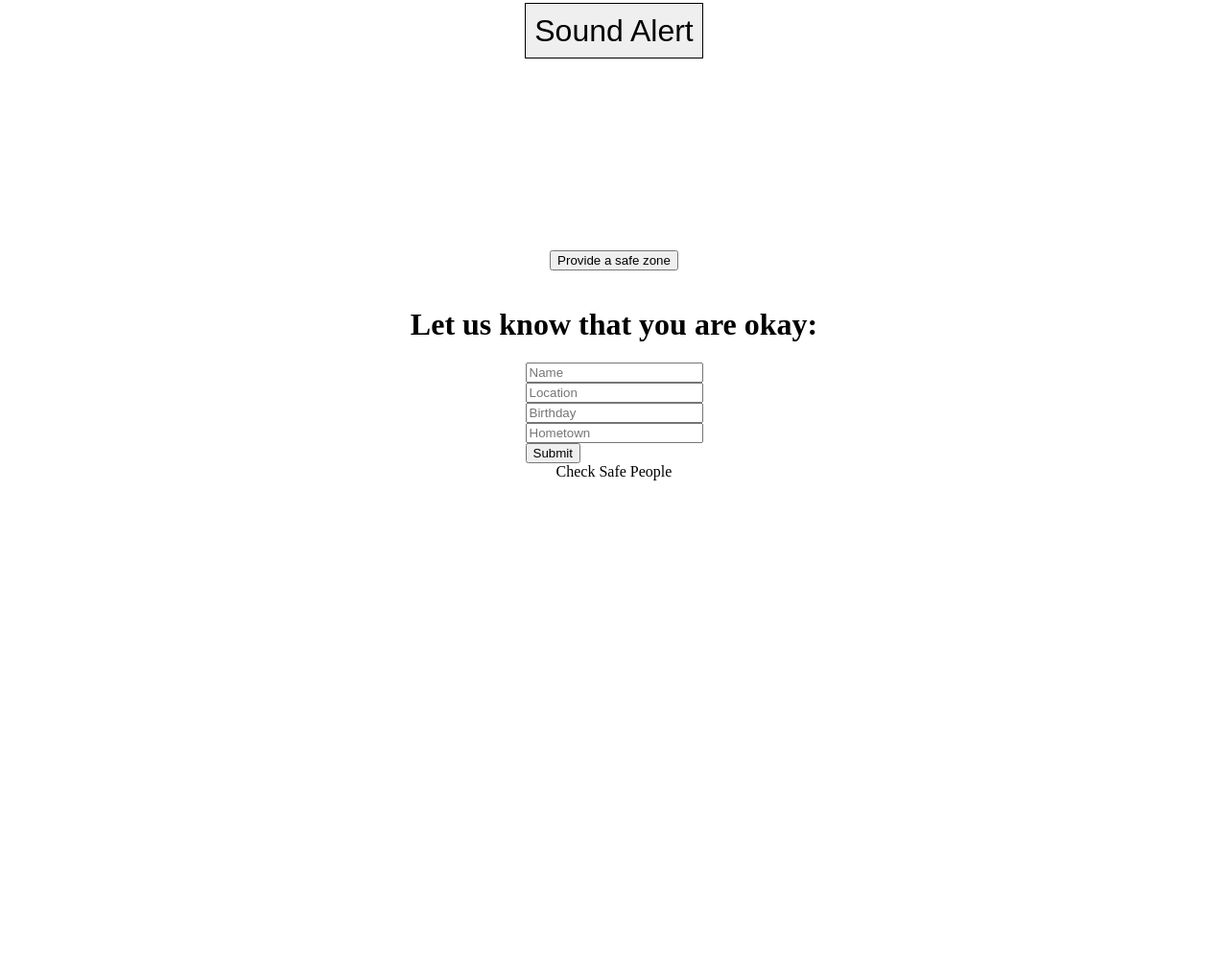
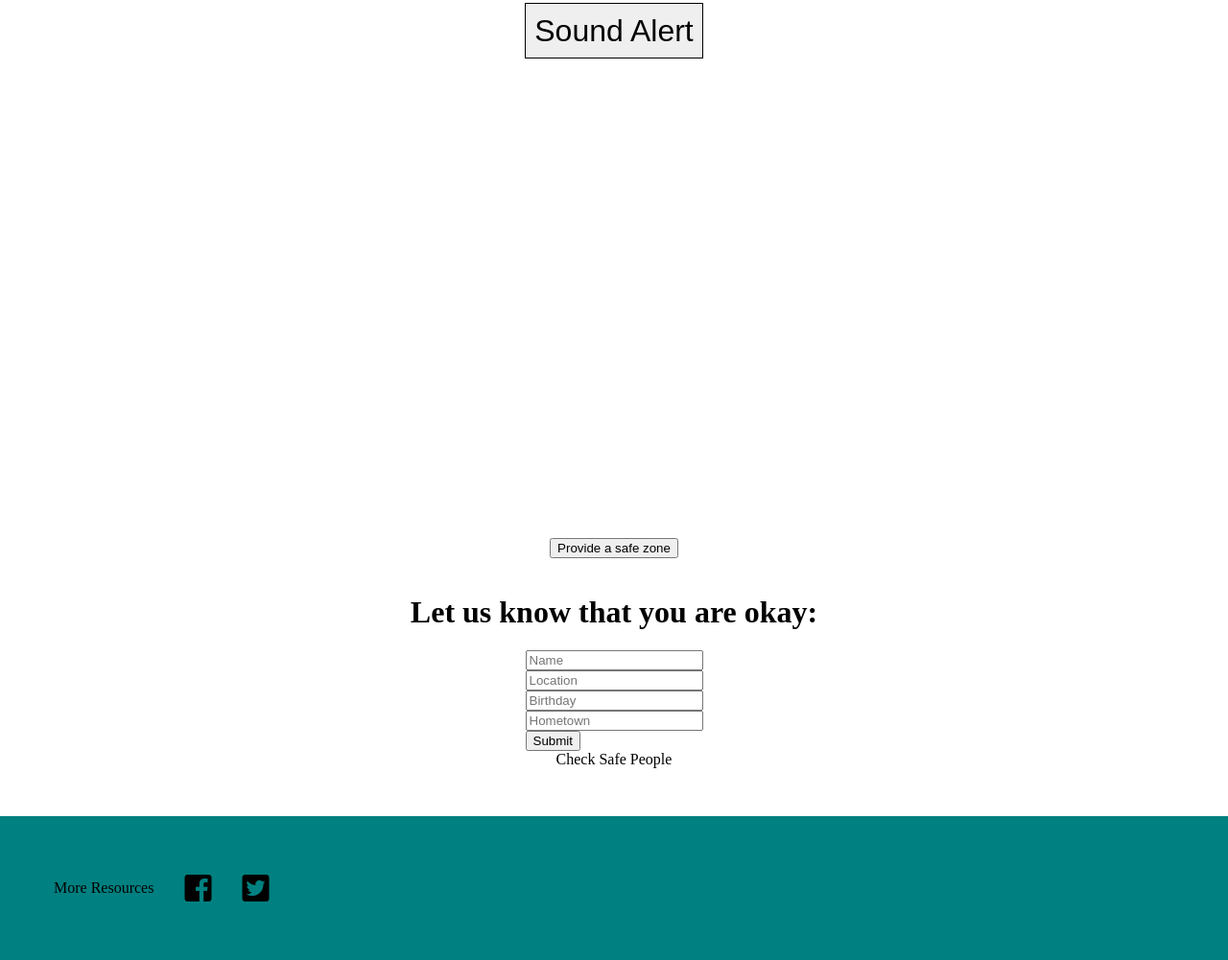
Before and after one commit to gabe-ng/sfsr, a plain HTML site: page client/home.html in a window 1280 px wide. Shown: the part 371-1372 px from the top of the page at 96% size. Before the commit the page ends 872 px from the top, so only its background shows below. Drawn offline with nearby package versions, Linux system fonts and the light colour scheme; some packages are replaced by stand-ins of ours; no server answers.

```diff
--- a/client/home.css
+++ b/client/home.css
@@ -40,5 +40,24 @@
 
 #dvMap {
     width: 1000px;
-    height: 200px;
+    height: 500px;
 }
+
+footer {
+    height: 150px;
+    width: 100%;
+    margin-top: 50px;
+    background: teal;
+    display: flex;
+}
+
+footer ul {
+    display: flex;
+    width: 100%;
+    align-items: center;
+    list-style: none;
+}
+
+footer li {
+    margin: 1em;
+}
--- a/client/home.html
+++ b/client/home.html
@@ -6,6 +6,8 @@
     <meta name="viewport" content="width=device-width, initial-scale=1.0">
     <meta http-equiv="X-UA-Compatible" content="ie=edge">
     <title>SFDR</title>
+    <link rel="stylesheet" href="https://use.fontawesome.com/releases/v5.2.0/css/all.css" integrity="sha384-hWVjflwFxL6sNzntih27bfxkr27PmbbK/iSvJ+a4+0owXq79v+lsFkW54bOGbiDQ" crossorigin="anonymous">
+
     <link rel="stylesheet" href="home.css">
 </head>
 
@@ -30,6 +32,13 @@
             <button id="submitBtn" type="submit">Submit</button>
         </form>
         <a href="checkedin.html">Check Safe People</a>
+        <footer>
+            <ul>
+                <li><a href="resources.html">More Resources</a></li>
+                <li><i class="fab fa-facebook-square fa-2x"></i></li>
+                <li><i class="fab fa-twitter-square fa-2x"></i></li>
+            </ul>
+        </footer>
     </div>
 
     <script src="https://code.jquery.com/jquery-3.3.1.js" integrity="sha256-2Kok7MbOyxpgUVvAk/HJ2jigOSYS2auK4Pfzbm7uH60=" crossorigin="anonymous"></script>
--- a/server/models/safeSpace.js
+++ b/server/models/safeSpace.js
@@ -9,6 +9,7 @@
     type: Number,
     default: 0
   },
+  canShare: String,
   registerDate: {
     type: Date,
     default: Date.now
```
Also changed, not shown: server/seed.js (+5 -2 lines).
